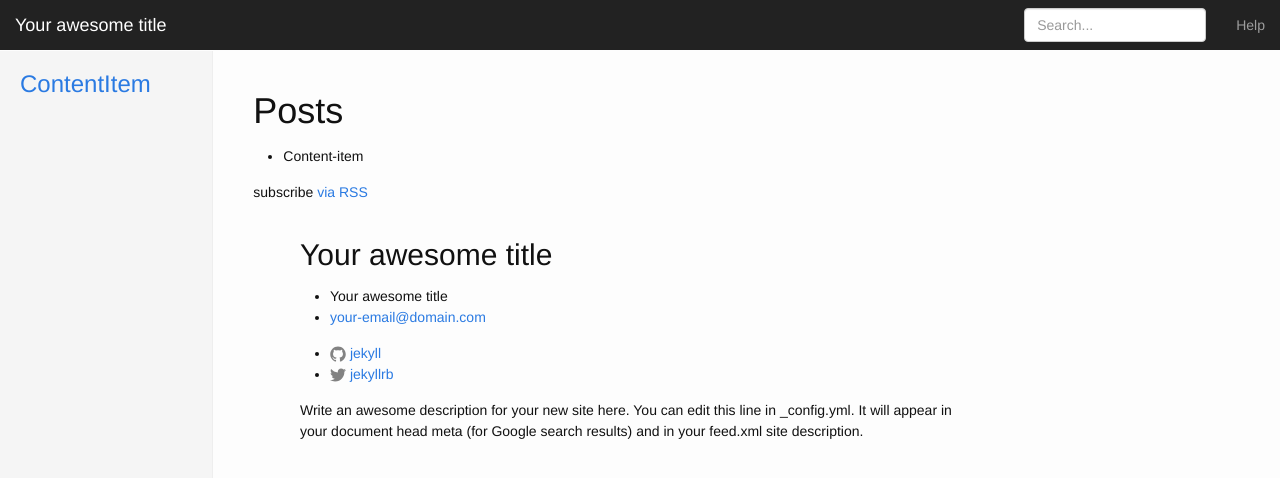
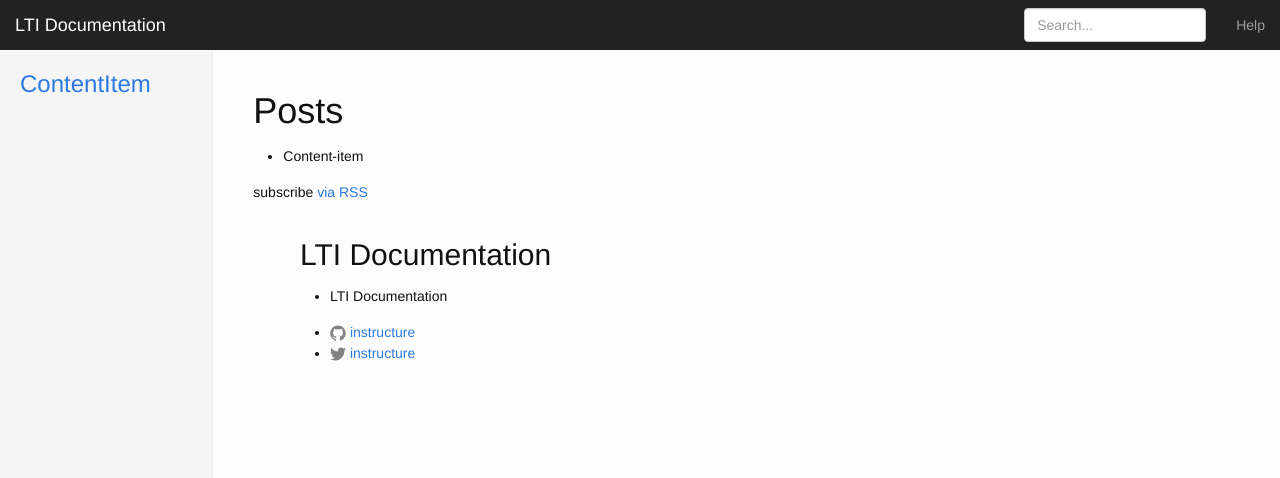
Before and after one commit to instructure/lti_docs, a Jekyll site: the page built from index.html, in a window 1280 px wide. Shown: the top 478 px of the page. Built offline with Jekyll 4.4.1, drawn with Linux system fonts in a browser that asks for light colours; nearby versions of some CDN libraries; library files that are not in the unit come from our copies.

Commit message:
update for hosting on github

```diff
--- a/_config.yml
+++ b/_config.yml
@@ -1,14 +1,9 @@
 # Site settings
-title: Your awesome title
-email: your-email@domain.com
-description: > # this means to ignore newlines until "baseurl:"
-  Write an awesome description for your new site here. You can edit this
-  line in _config.yml. It will appear in your document head meta (for
-  Google search results) and in your feed.xml site description.
-baseurl: "" # the subpath of your site, e.g. /blog/
-url: "http://yourdomain.com" # the base hostname & protocol for your site
-twitter_username: jekyllrb
-github_username:  jekyll
+title: LTI Documentation
+baseurl: "/lti_docs" # the subpath of your site, e.g. /blog/
+url: "http://instructure.github.io" # the base hostname & protocol for your site
+twitter_username: instructure
+github_username:  instructure
 
 # Build settings
 markdown: kramdown
--- a/_includes/footer.html
+++ b/_includes/footer.html
@@ -8,7 +8,6 @@
       <div class="footer-col  footer-col-1">
         <ul class="contact-list">
           <li>{{ site.title }}</li>
-          <li><a href="mailto:{{ site.email }}">{{ site.email }}</a></li>
         </ul>
       </div>
 
--- a/_includes/head.html
+++ b/_includes/head.html
@@ -7,7 +7,7 @@
   <meta name="description" content="{% if page.excerpt %}{{ page.excerpt | strip_html | strip_newlines | truncate: 160 }}{% else %}{{ site.description }}{% endif %}">
 
   <!-- Custom CSS -->
-  <link rel="stylesheet" href="/vendor/css/bootstrap.min.css">
+  <link rel="stylesheet" href="{{ "/vendor/css/bootstrap.min.css" | prepend: site.baseurl }}">
 
   <link rel="stylesheet" href="{{ "/css/main.css" | prepend: site.baseurl }}">
   <link rel="canonical" href="{{ page.url | replace:'index.html','' | prepend: site.baseurl | prepend: site.url }}">
--- a/_includes/sidebar.html
+++ b/_includes/sidebar.html
@@ -11,7 +11,7 @@
     <ul id="content-item-section" class="nav nav-sidebar collapse {% if active %}in{% endif %}">
       {% for post in site.categories[section.category] %}
       <li {% if page.url == post.url %}class="active"{% endif %}>
-          <a href="{{ post.url}}">
+          <a href="{{ site.baseurl }}{{ post.url}}">
             {{ post.title }}
             {% if page.url == post.url %}
               <span class="sr-only">(current)</span>
--- a/_layouts/default.html
+++ b/_layouts/default.html
@@ -2,8 +2,8 @@
 <html>
 
   {% include head.html %}
-  <script src="/vendor/js/jquery.min.js"></script>
-  <script src="/vendor/js/bootstrap.min.js"></script>
+  <script src="{{ "/vendor/js/jquery.min.js" | prepend: site.baseurl }}"></script>
+  <script src="{{ "/vendor/js/bootstrap.min.js" | prepend: site.baseurl }}"></script>
   <body>
     {% include header.html %}
     <div class="container-fluid">
```
Also changed, not shown: Gruntfile.coffee (+5 -3 lines), README.md.
